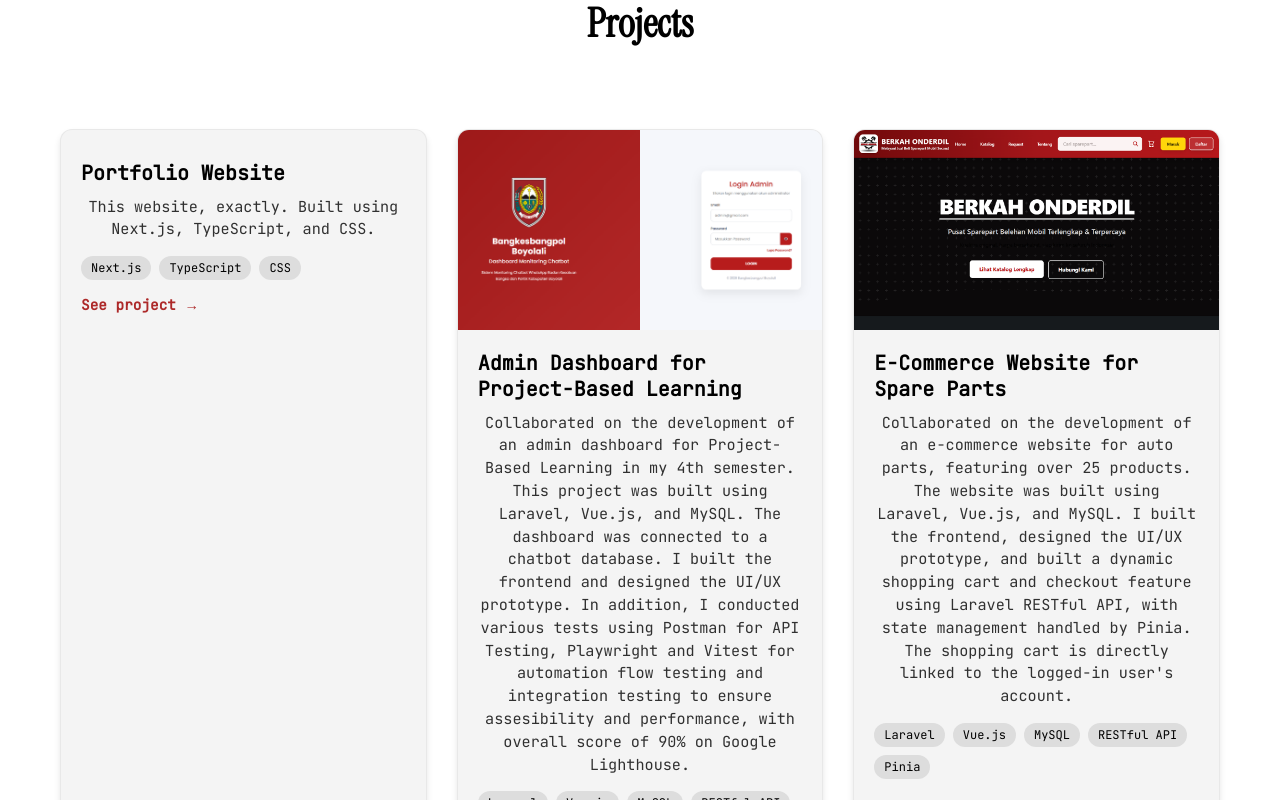
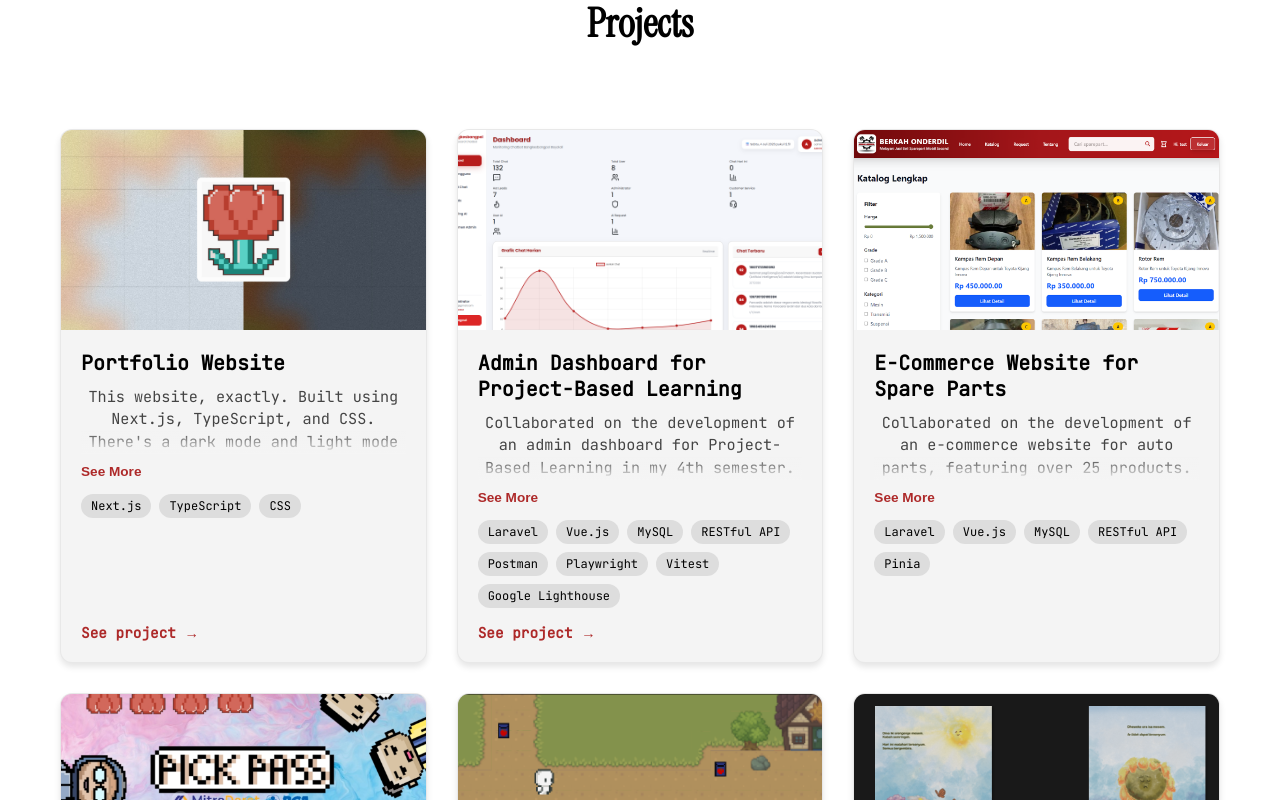
Before and after one commit to nisrinkh/nisrinkh.github.io, a Next.js app: page / in a window 1280 px wide. Shown: the part 820-1620 px from the top of the page. Built offline with nearby package versions, Linux system fonts and the light colour scheme; a web font is replaced by a local one.

Commit message:
fixing cards appearance

```diff
--- a/app/components/ui/card.css
+++ b/app/components/ui/card.css
@@ -1,5 +1,5 @@
 .project-card {
-  background-color: var(--bg-section); /* Otomatis ikut dark/light mode */
+  background-color: var(--bg-section);
   border-radius: 12px;
   overflow: hidden;
   box-shadow: 0 4px 6px rgba(0, 0, 0, 0.1);
@@ -64,6 +64,64 @@
   flex-grow: 1;
 }
 
+/*Description*/
+.card-desc {
+  margin-bottom: 10px;
+  color: var(--text-primary);
+  opacity: 0.9;
+  line-height: 1.5;
+  font-size: 0.95rem;
+  transition: max-height 0.3s ease;
+}
+
+.card-desc p {
+  margin: 0;
+}
+
+.card-desc.collapsed {
+  max-height: 4.5em;
+  overflow: hidden;
+  position: relative;
+}
+
+.card-desc.collapsed::after {
+  content: "";
+  position: absolute;
+  bottom: 0;
+  left: 0;
+  width: 100%;
+  height: 1.5em;
+  background: linear-gradient(transparent, var(--bg-section));
+}
+
+.card-desc.expanded {
+  max-height: 1000px;
+  overflow: visible;
+}
+
+/* 4. Tombol Expand */
+.expand-btn {
+  background: none;
+  border: none;
+  color: #ad2929;
+  font-weight: 600;
+  font-size: 0.85rem;
+  cursor: pointer;
+  padding: 0;
+  margin-bottom: 15px;
+  text-align: left;
+  align-self: flex-start;
+}
+
+.dark .expand-btn {
+  color: #dead34;
+}
+
+.expand-btn:hover {
+  text-decoration: underline;
+}
+
+/*Tags*/
 .card-tags {
   display: flex;
   flex-wrap: wrap;
@@ -86,6 +144,7 @@
   font-weight: 600;
   font-size: 0.9rem;
   transition: color 0.3s;
+  margin-top: auto;
   align-self: flex-start;
 }
 
--- a/app/components/ui/card.tsx
+++ b/app/components/ui/card.tsx
@@ -1,7 +1,7 @@
-import React from 'react';
+'use client';
+import React, { useState } from 'react';
 import './card.css';
 
-// 1. Definisikan "bentuk" data yang akan diterima card ini
 interface ProjectCardProps {
   title: string;
   description: React.ReactNode;
@@ -11,6 +11,8 @@ interface ProjectCardProps {
 }
 
 const ProjectCard = ({ title, description, imageSrc, link, tags }: ProjectCardProps) => {
+  const [isExpanded, setIsExpanded] = useState(false);
+
   return (
     <div className="project-card">
       {imageSrc && (
@@ -22,9 +24,18 @@ const ProjectCard = ({ title, description, imageSrc, link, tags }: ProjectCardPr
         <div className="card-title">
           <h3>{title}</h3>
         </div>
-        <div className="card-desc">
+
+        <div className={`card-desc ${isExpanded ? 'expanded' : 'collapsed'}`}>
         <p>{description}</p>
         </div>
+        <button
+          className="expand-btn"
+          onClick={() => setIsExpanded(!isExpanded)}
+          aria-expanded={isExpanded}
+        >
+          {isExpanded ? 'See Less' : 'See More'}
+        </button>
+
         {tags && tags.length > 0 && (
           <div className="card-tags">
             {tags.map((tag, index) => (
--- a/app/page.tsx
+++ b/app/page.tsx
@@ -36,7 +36,7 @@ import catalog from "./components/assets/catalog2.png";
 import githublogo from "./components/assets/github-logo.png";
 import linkedinlogo from "./components/assets/linkedin-logo.png";
 import ProjectCard from "./components/ui/card";
-import imgporto from "./components/assets/imgporto.png";
+import imgporto from "./components/assets/imgporto.jpg";
 
 export default function Home() {
   return (
@@ -72,6 +72,7 @@ export default function Home() {
         </section>
 
         <section id="skills" className="section-container">
+        <h1>Skills and Tools</h1>
           <h2>Frameworks</h2>
             <div className="section-logo">
               <p className="penjelasan">
@@ -148,7 +149,8 @@ const projectsData = [
   {
     id: 1,
     title: "Portfolio Website",
-    description: "This website, exactly. Built using Next.js, TypeScript, and CSS.",
+    description: "This website, exactly. Built using Next.js, TypeScript, and CSS. There's a dark mode and light mode feature.",
+    imageSrc:  imgporto.src,
     tags: ["Next.js", "TypeScript", "CSS"],
     link: "https://nisrinkh.github.io"
   },
@@ -156,15 +158,15 @@ const projectsData = [
     id: 2,
     title: "Admin Dashboard for Project-Based Learning",
     description: "Collaborated on the development of an admin dashboard for Project-Based Learning in my 4th semester. This project was built using Laravel, Vue.js, and MySQL. The dashboard was connected to a chatbot database. I built the frontend and designed the UI/UX prototype. In addition, I conducted various tests using Postman for API Testing, Playwright and Vitest for automation flow testing and integration testing to ensure assesibility and performance, with overall score of 90% on Google Lighthouse.",
-    imageSrc: dashboardimg.src,
-    tags: ["Laravel", "Vue.js", "MySQL", "RESTful API", "Postman", "Playwright", "Vtest", "Google Lighthouse"],
+    imageSrc: dashbo.src,
+    tags: ["Laravel", "Vue.js", "MySQL", "RESTful API", "Postman", "Playwright", "Vitest", "Google Lighthouse"],
     link: "https://github.com/arthasrgh/pbl-chatbot"
   },
   {
     id: 3,
     title: "E-Commerce Website for Spare Parts",
     description: "Collaborated on the development of an e-commerce website for auto parts, featuring over 25 products. The website was built using Laravel, Vue.js, and MySQL. I built the frontend, designed the UI/UX prototype, and built a dynamic shopping cart and checkout feature using Laravel RESTful API, with state management handled by Pinia. The shopping cart is directly linked to the logged-in user's account.",
-    imageSrc: landingpg.src,
+    imageSrc: catalog.src,
     tags: ["Laravel", "Vue.js", "MySQL", "RESTful API", "Pinia"],
   },
   {
```
Also changed, not shown: app/components/assets/imgporto.jpg (added), app/components/assets/imgporto.png (deleted).
